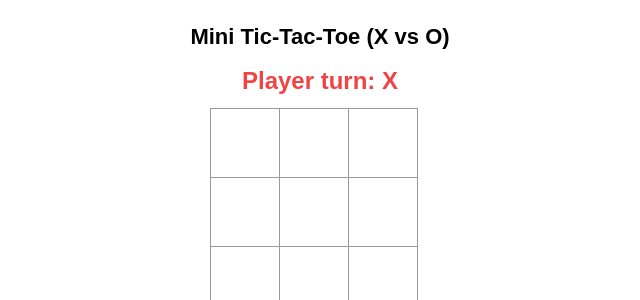
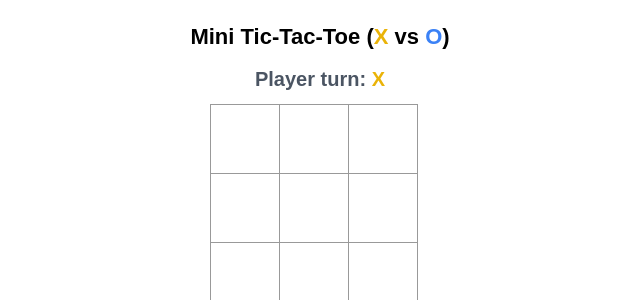
Before and after one commit to doodleEmon/Tic-Tac-Toe, a React (Vite) app: page / in a window 1280 px wide. Shown: the top 300 px of the page, without its empty margins (320-960 px from the left). Built offline with nearby package versions, Linux system fonts and the light colour scheme.

Commit message:
Added some extra feature for better use experience

```diff
--- a/src/components/Board.jsx
+++ b/src/components/Board.jsx
@@ -6,10 +6,12 @@ const Board = () => {
   const [xIsNext, setXIsNext] = useState(true);
   const [squares, setSquares] = useState(Array(9).fill(null));
 
+  const winner = useCalculateWinner(squares);
+
   const handleClick = (i) => {
     const nextSquares = squares.slice();
 
-    if (squares[i] || useCalculateWinner(squares)) {
+    if (squares[i] || winner) {
       return; // if it is true, then the execution will be stop here and go out from this handleClick function, won't go through down!
     }
 
@@ -22,20 +24,41 @@ const Board = () => {
     setXIsNext(!xIsNext);
   };
 
-  const winner = useCalculateWinner(squares);
+  const nullContainer = squares.filter((value) => value === null);
+
   let status;
   if (winner) {
-    status = `Winner: ${winner}`;
+    status = (
+      <h3 className="text-gray-600 text-xl font-semibold my-3 text-center">
+        Winner: <span className="text-red-500">{winner}</span>
+      </h3>
+    );
+  } else if (winner === null && nullContainer.length === 0) {
+    status = (
+      <h3 className="text-gray-500 text-lg font-semibold my-3 text-center">
+        No way! Try again!
+      </h3>
+    );
   } else {
-    status = `Player turn: ${xIsNext ? "X" : "O"}`;
+    status = (
+      <h3 className="text-gray-600 text-xl font-semibold my-3 text-center">
+        Player turn:{" "}
+        {xIsNext ? (
+          <span className="text-yellow-500">X</span>
+        ) : (
+          <span className="text-blue-500">O</span>
+        )}
+      </h3>
+    );
   }
 
   return (
     <div className="w-full mx-auto">
-      <h1 className="text-center font-semibold">Mini Tic-Tac-Toe (X vs O)</h1>
-      <h3 className="text-red-500 text-2xl font-semibold my-3 text-center">
-        {status}
-      </h3>
+      <h1 className="text-center font-semibold">
+        Mini Tic-Tac-Toe (<span className="text-yellow-500">X</span> vs{" "}
+        <span className="text-blue-500">O</span>)
+      </h1>
+      {status}
       <div className="w-full ml-5">
         <div className="board-row">
           <Square value={squares[0]} onSquareClick={() => handleClick(0)} />
@@ -53,6 +76,29 @@ const Board = () => {
           <Square value={squares[8]} onSquareClick={() => handleClick(8)} />
         </div>
       </div>
+      {winner && (
+        <button
+          onClick={() => {
+            setSquares(Array(9).fill(null));
+            setXIsNext(true);
+          }}
+          className="bg-red-400 border-2 border-red-500 px-4 py-2 rounded-md mt-6 ml-[30.5%] text-white font-semibold tracking-wide"
+        >
+          Replay
+        </button>
+      )}
+
+      {nullContainer.length === 0 && winner === null && (
+        <button
+          onClick={() => {
+            setSquares(Array(9).fill(null));
+            setXIsNext(true);
+          }}
+          className="bg-red-400 border-2 border-red-500 px-4 py-2 rounded-md mt-6 ml-[30.5%] text-white font-semibold tracking-wide"
+        >
+          Replay
+        </button>
+      )}
     </div>
   );
 };
--- a/src/hooks/useCalculateWinner.js
+++ b/src/hooks/useCalculateWinner.js
@@ -9,12 +9,16 @@ const useCalculateWinner = (squares) => {
     [0, 4, 8],
     [2, 4, 6],
   ];
-  for (let i = 0; i < list.length; i++) {
+
+  const len = list.length;
+
+  for (let i = 0; i < len; i++) {
     const [a, b, c] = list[i];
     if (squares && squares[a] === squares[b] && squares[a] === squares[c]) {
       return squares[a];
     }
   }
+
   return null;
 };
 
```
